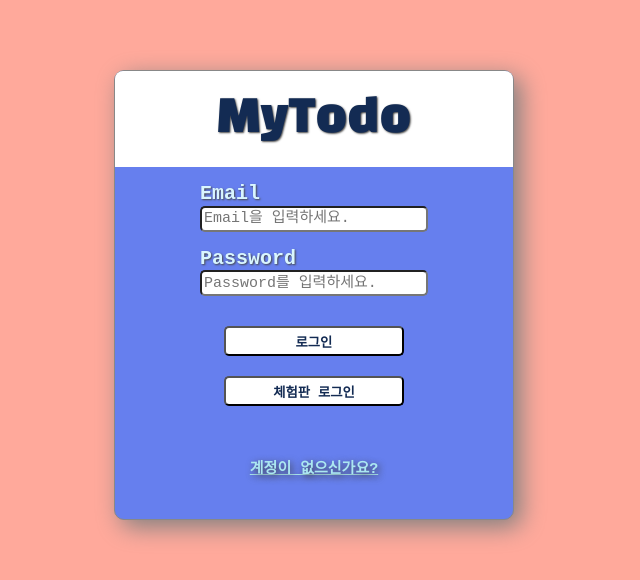
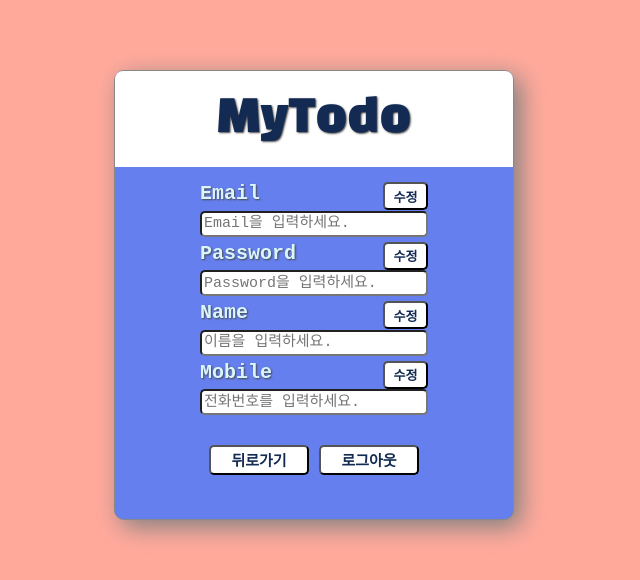
Before and after one commit to jswj30/myTodo-client, a React (Create React App) app in the folder mytodo-client/: page /mypage in a window 1280 px wide. Before the commit this address led to /login. Shown: the top 580 px of the page, without its empty margins (326-966 px from the left). Built offline with nearby package versions, Linux system fonts and the light colour scheme; no server answers; a web font is replaced by a local one.

Commit message:
[feat71][feature]회원정보 수정 페이지 생성

```diff
--- a/mytodo-client/src/App.js
+++ b/mytodo-client/src/App.js
@@ -6,6 +6,7 @@ import Login from "./components/Login";
 import Main from "./components/Main";
 import Signup from "./components/Signup";
 import Important from "./components/Important";
+import MyPage from "./components/MyPage";
 
 // axios
 const axios = require("axios");
@@ -17,7 +18,8 @@ class App extends Component {
     this.state = {
       isLogin: false,
       isImportant: false,
-      userInfo: null,
+      isMyPage: false,
+      userId: null,
       todoInfo: null,
       importantInfo: null,
     };
@@ -63,6 +65,7 @@ class App extends Component {
       this.setState({
         isLogin: false,
         isImportant: false,
+        isMyPage: false,
         userId: null,
         todoInfo: null,
         importantInfo: null,
@@ -78,6 +81,7 @@ class App extends Component {
       this.setState({
         importantInfo: result.data,
         isImportant: true,
+        isMyPage: false,
       });
       this.props.history.push("/");
     });
@@ -86,12 +90,22 @@ class App extends Component {
   // this.state.isImportant 끄기
   handleStopIsImportant = () => {
     this.setState({
+      importantInfo: null,
       isImportant: false,
     });
   };
 
+  // 회원 정보 페이지 열기
+  handleIsMyPage = () => {
+    this.setState({
+      isImportant: false,
+      isMyPage: true,
+    });
+    this.props.history.push("/");
+  };
+
   render() {
-    const { isLogin, isImportant, userId, todoInfo, importantInfo } =
+    const { isLogin, isImportant, isMyPage, userId, todoInfo, importantInfo } =
       this.state;
 
     return (
@@ -116,6 +130,7 @@ class App extends Component {
                 handleIsLogin={this.handleIsLogin}
                 handleSignout={this.handleSignout}
                 handleIsImportant={this.handleIsImportant}
+                handleIsMyPage={this.handleIsMyPage}
               />
             )}
           />
@@ -129,12 +144,15 @@ class App extends Component {
               />
             )}
           />
+          <Route path="/mypage" render={() => <MyPage />} />
           <Route
             path="/"
             render={() => {
               if (isLogin) {
                 if (isImportant) {
                   return <Redirect to="/important" />;
+                } else if (isMyPage) {
+                  return <Redirect to="/mypage" />;
                 } else {
                   return <Redirect to="/main" />;
                 }
--- a/mytodo-client/src/components/ImportantTodoList.js
+++ b/mytodo-client/src/components/ImportantTodoList.js
@@ -7,10 +7,6 @@ const axios = require("axios");
 axios.defaults.withCredentials = true;
 
 class ImportantTodoList extends Component {
-  // constructor(props) {
-  //   super(props);
-  // }
-
   render() {
     const { content } = this.props.todo;
     return (
--- a/mytodo-client/src/components/Main.js
+++ b/mytodo-client/src/components/Main.js
@@ -98,7 +98,7 @@ class Main extends Component {
               </span>
             </div>
             <div className="modal_body">
-              <span>유저 정보</span>
+              <span onClick={this.props.handleIsMyPage}>회원 정보</span>
               <span
                 className="modal_body_important"
                 onClick={this.props.handleIsImportant}
--- /dev/null
+++ b/mytodo-client/src/components/MyPage.js
@@ -0,0 +1,60 @@
+import React, { Component } from "react";
+import "./MyPage.scss";
+
+// axios
+const axios = require("axios");
+axios.defaults.withCredentials = true;
+
+class MyPage extends Component {
+  render() {
+    return (
+      <div className="myPage">
+        <div className="myPage_title">MyTodo</div>
+        <div className="myPage_info">
+          <div className="myPage_email">
+            Email
+            <button className="myPage_editBtn">수정</button>
+          </div>
+          <input
+            className="inputmyPage"
+            type="text"
+            placeholder="Email을 입력하세요."
+          />
+          <div className="myPage_password">
+            Password
+            <button className="myPage_editBtn">수정</button>
+          </div>
+          <input
+            className="inputmyPage"
+            type="password"
+            placeholder="Password을 입력하세요."
+          />
+          <div className="myPage_name">
+            Name
+            <button className="myPage_editBtn">수정</button>
+          </div>
+          <input
+            className="inputmyPage"
+            type="text"
+            placeholder="이름을 입력하세요."
+          />
+          <div className="myPage_mobile">
+            Mobile
+            <button className="myPage_editBtn">수정</button>
+          </div>
+          <input
+            className="inputmyPage"
+            type="text"
+            placeholder="전화번호를 입력하세요."
+          />
+        </div>
+        <div className="myPage_btns">
+          <button className="myPage_goBackBtn">뒤로가기</button>
+          <button className="myPage_logoutBtn">로그아웃</button>
+        </div>
+      </div>
+    );
+  }
+}
+
+export default MyPage;
--- /dev/null
+++ b/mytodo-client/src/components/MyPage.scss
@@ -0,0 +1,102 @@
+.myPage {
+  box-sizing: border-box;
+  border: 1px solid #888;
+  border-radius: 10px;
+  display: flex;
+  flex-direction: column;
+  width: 400px;
+  height: 450px;
+  position: relative;
+  margin-top: 70px;
+  margin-left: auto;
+  margin-right: auto;
+  background-color: #667fee;
+  box-shadow: 7px 7px 25px rgb(128, 128, 128);
+  color: #132b53;
+  .myPage_title {
+    background-color: white;
+    border-radius: 8px 8px 0px 0px;
+    padding: 20px;
+    text-align: center;
+    font-family: "Black Han Sans", sans-serif;
+    font-size: 45px;
+    text-shadow: 1px 1px 2px #474747;
+  }
+  .myPage_info {
+    margin-top: 15px;
+    margin-left: auto;
+    margin-right: auto;
+    font-family: "Nanum Gothic Coding", monospace;
+    font-size: 20px;
+    font-weight: bold;
+    color: #d9f6ff;
+    text-shadow: 1px 1px 2px #474747;
+    .myPage_editBtn {
+      cursor: pointer;
+      background-color: white;
+      border-radius: 5px;
+      width: 45px;
+      height: 28px;
+      font-family: "Nanum Gothic Coding", monospace;
+      color: #132b53;
+      font-weight: bold;
+      font-size: 13px;
+      margin-left: 5px;
+    }
+    .myPage_email {
+      display: flex;
+      justify-content: space-between;
+    }
+    .myPage_password {
+      display: flex;
+      justify-content: space-between;
+      margin-top: 5px;
+    }
+    .myPage_name {
+      display: flex;
+      justify-content: space-between;
+      margin-top: 5px;
+    }
+    .myPage_mobile {
+      display: flex;
+      justify-content: space-between;
+      margin-top: 5px;
+    }
+    .inputmyPage {
+      width: 220px;
+      height: 20px;
+      border-radius: 5px;
+      font-size: 15px;
+      font-family: "Nanum Gothic Coding", monospace;
+    }
+  }
+  .myPage_btns {
+    margin-top: 30px;
+    margin-left: auto;
+    margin-right: auto;
+    .myPage_goBackBtn {
+      cursor: pointer;
+      background-color: white;
+      border-radius: 5px;
+      width: 100px;
+      height: 30px;
+      font-family: "Nanum Gothic Coding", monospace;
+      color: #132b53;
+      font-weight: bold;
+      font-size: 15px;
+      margin-right: 5px;
+    }
+    .myPage_logoutBtn {
+      cursor: pointer;
+      background-color: white;
+      border-radius: 5px;
+      width: 100px;
+      height: 30px;
+      font-family: "Nanum Gothic Coding", monospace;
+      color: #132b53;
+      font-weight: bold;
+      font-size: 15px;
+      margin-left: 5px;
+    }
+  }
+}
--- a/mytodo-client/src/components/TodoList.js
+++ b/mytodo-client/src/components/TodoList.js
@@ -9,10 +9,6 @@ const axios = require("axios");
 axios.defaults.withCredentials = true;
 
 class TodoList extends Component {
-  // constructor(props) {
-  //   super(props);
-  // }
-
   // 중요 체크하기
   handleImportant = () => {
     const { id } = this.props.todo;
```
Also changed, not shown: mytodo-client/src/components/Important.js (+0 -7 lines).
